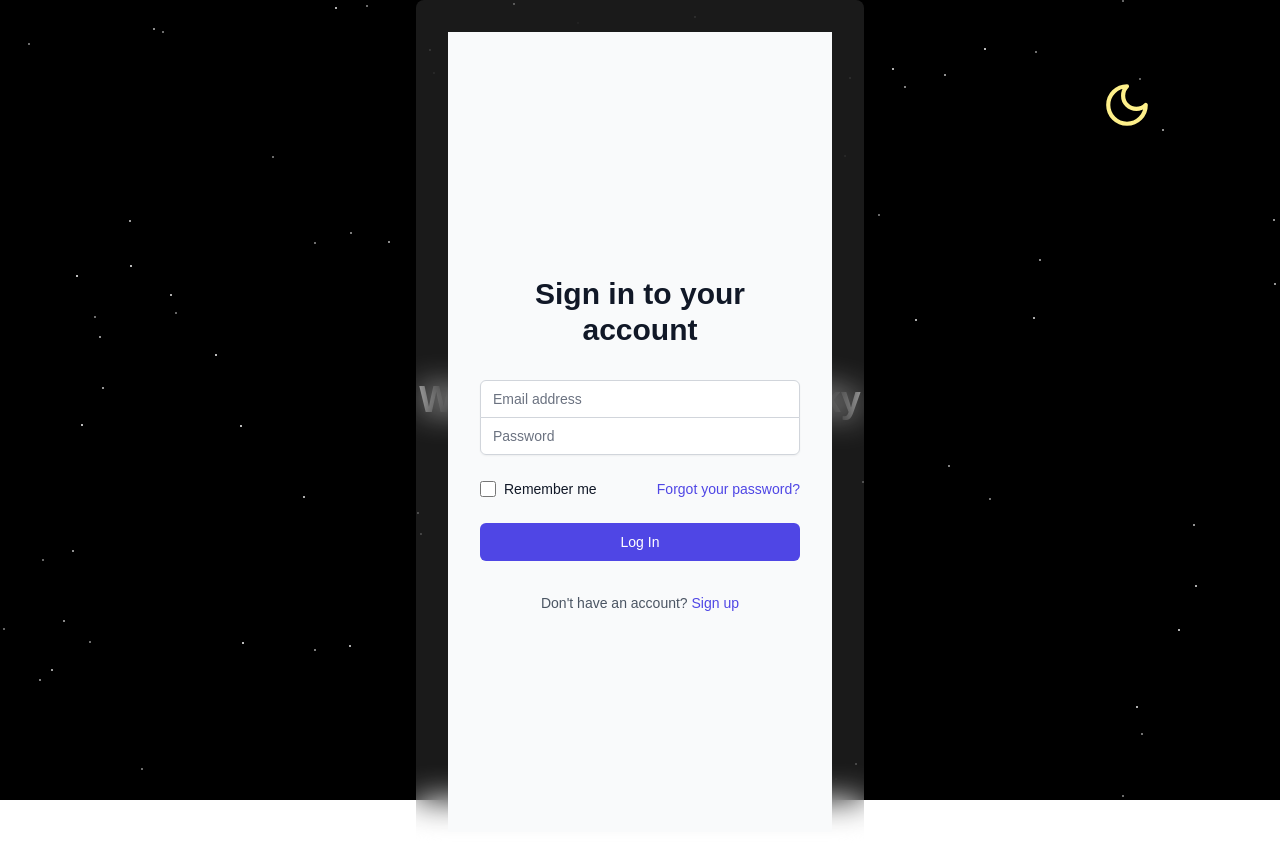
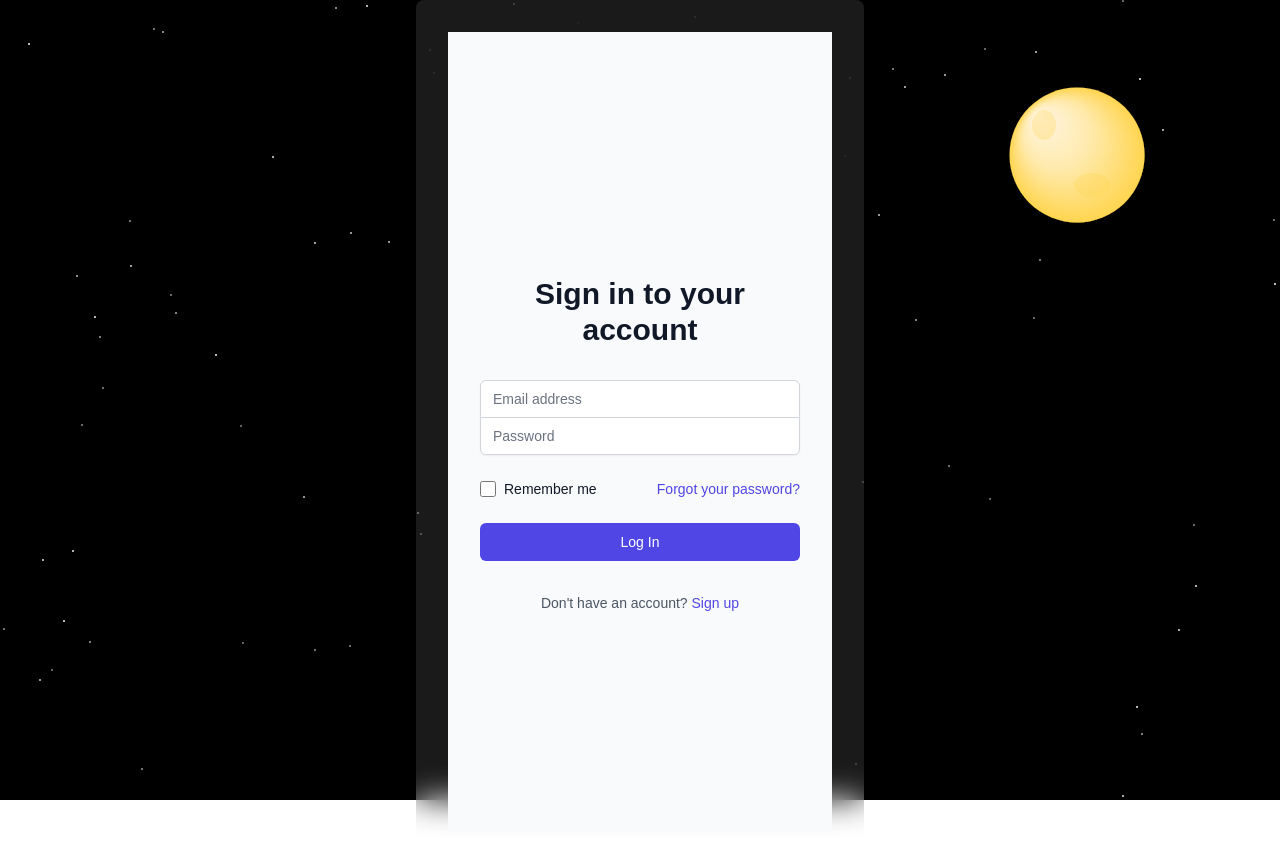
Before and after one commit to AlexIrungu/krystalz, a React (Create React App) app: page / in a window 1280 px wide. Built offline with nearby package versions, Linux system fonts and the light colour scheme; no server answers.

Commit message:
updated nightskytheme

```diff
--- a/src/App.js
+++ b/src/App.js
@@ -19,7 +19,7 @@ import DashboardPopup from './components/DashboardPopup';
 import AstronomyComponent from './components/AstronomyComponent';
 import AstronomyButtons from './components/AstronomyButtons';
 import NightSkyTheme from './NightSkyTheme';
-import NewsLetter from './components/NewsLetter';
+
 
 function App() {
   const [showAstronomy, setShowAstronomy] = useState(false);
@@ -141,7 +141,7 @@ function App() {
           onClose={() => setShowAstronomy(false)}
         />
       )}
-      <NewsLetter />
+
         <About />
         <Services />
         <Shop />
--- a/src/NightSkyTheme.js
+++ b/src/NightSkyTheme.js
@@ -1,5 +1,4 @@
 import React, { useEffect, useState } from 'react';
-import { Moon } from 'lucide-react';
 
 const Star = ({ x, y }) => (
   <div
@@ -14,8 +13,36 @@ const Star = ({ x, y }) => (
   />
 );
 
+const RealisticMoon = ({ style }) => (
+  <svg
+    viewBox="0 0 100 100"
+    className="fixed transition-all duration-300 ease-out"
+    style={style}
+  >
+    <defs>
+      <radialGradient id="moonGradient" cx="50%" cy="50%" r="50%" fx="20%" fy="20%">
+        <stop offset="0%" stopColor="#fff6e6" />
+        <stop offset="50%" stopColor="#ffeaad" />
+        <stop offset="100%" stopColor="#ffd54f" />
+      </radialGradient>
+      <filter id="moonShadow">
+        <feGaussianBlur in="SourceAlpha" stdDeviation="2" result="blur" />
+        <feOffset in="blur" dx="2" dy="2" result="offsetBlur" />
+        <feMerge>
+          <feMergeNode in="offsetBlur" />
+          <feMergeNode in="SourceGraphic" />
+        </feMerge>
+      </filter>
+    </defs>
+    <circle cx="50" cy="50" r="45" fill="url(#moonGradient)" filter="url(#moonShadow)" />
+    <ellipse cx="28" cy="30" rx="8" ry="10" fill="#ffd54f" opacity="0.3" />
+    <ellipse cx="60" cy="70" rx="12" ry="8" fill="#ffd54f" opacity="0.3" />
+  </svg>
+);
+
 const NightSkyTheme = () => {
   const [stars, setStars] = useState([]);
+  const [scrollPosition, setScrollPosition] = useState(0);
 
   useEffect(() => {
     const generateStars = () => {
@@ -29,26 +56,36 @@ const NightSkyTheme = () => {
       }
       setStars(newStars);
     };
+    generateStars();
 
-    generateStars();
+    const handleScroll = () => {
+      const position = window.pageYOffset;
+      setScrollPosition(position);
+    };
+
+    window.addEventListener('scroll', handleScroll, { passive: true });
+
+    return () => {
+      window.removeEventListener('scroll', handleScroll);
+    };
   }, []);
 
+  const moonPosition = {
+    top: `${10 + (scrollPosition / 20)}%`,
+    right: `${10 - (scrollPosition / 40)}%`,
+    width: '150px',
+    height: '150px',
+    transform: `rotate(${scrollPosition / 10}deg)`,
+  };
+
   return (
-    <div className="relative w-full h-screen bg-black overflow-hidden">
+    <div className="relative w-full min-h-screen bg-black overflow-hidden">
       {stars.map((star) => (
         <Star key={star.id} x={star.x} y={star.y} />
       ))}
-      <Moon
-        className="absolute text-yellow-200"
-        style={{
-          top: '10%',
-          right: '10%',
-          width: '50px',
-          height: '50px',
-        }}
-      />
-      <div className="absolute inset-0 flex items-center justify-center">
-        <h1 className="text-4xl text-white font-bold">Welcome to the Night Sky</h1>
+      <RealisticMoon style={moonPosition} />
+      <div className="absolute inset-0 pointer-events-none">
+        <div className="h-[300vh]" /> {/* Placeholder content for scrolling */}
       </div>
       <style jsx>{`
         @keyframes twinkle {
--- a/src/components/About.js
+++ b/src/components/About.js
@@ -3,7 +3,7 @@ import { FaGem, FaUserFriends, FaAward } from 'react-icons/fa';
 import about from './images/joanna-kosinska-K_OzFXOcQX8-unsplash.jpg'
 
 const FeatureCard = ({ icon: Icon, title, description }) => (
-  <div className="bg-white p-6 rounded-lg shadow-md hover:shadow-xl transition-shadow duration-300">
+  <div className="bg-gray p-6 rounded-lg shadow-md hover:shadow-xl transition-shadow duration-300">
     <Icon className="text-4xl text-purple-600 mb-4" />
     <h3 className="text-xl font-bold mb-2">{title}</h3>
     <p className="text-gray-600">{description}</p>
@@ -30,7 +30,7 @@ const About = () => {
   ];
 
   return (
-    <div id='about' className="max-w-7xl mx-auto px-4 py-16 sm:px-6 lg:px-8">
+    <div id='about' className="bg-black text-white max-w-7xl mx-auto px-4 py-16 sm:px-6 lg:px-8">
       <div className="text-center mb-16">
         <h1 className="text-4xl font-extrabold text-gray-900 sm:text-5xl md:text-6xl">
           About <span className="text-purple-600">Krystalz</span>
--- a/src/components/Footer.js
+++ b/src/components/Footer.js
@@ -1,17 +1,14 @@
 import React from 'react';
 import { FaFacebook, FaTwitter, FaInstagram, FaPinterest } from 'react-icons/fa';
 import { Link } from 'react-scroll'
+import NewsLetter from './NewsLetter';
 
 const Footer = () => {
   return (
     <footer className="bg-gray-800 text-white theme-dark">
       <div className="container mx-auto py-8 px-4">
         <div className="flex flex-wrap justify-between">
-          {/* About Section
-          <div className="w-full md:w-1/4 mb-6 md:mb-0">
-            <h3 className="text-xl font-semibold mb-2">About Krystalz</h3>
-            <p className="text-gray-400">Discover the healing power of crystals and transform your life with our carefully curated collection.</p>
-          </div> */}
+          <NewsLetter />
 
  {/* Quick Links */}
  <div className="w-full md:w-1/4 mb-6 md:mb-0">
--- a/src/components/Home.js
+++ b/src/components/Home.js
@@ -1,27 +1,27 @@
 import React, { useState, useEffect } from 'react';
 import { Link } from 'react-scroll';
 // import { FaArrowLeft, FaArrowRight } from 'react-icons/fa';
-import kry from './images/kry.jpg'
-import kry2 from './images/kry2.jpg'
+// import kry from './images/kry.jpg'
+// import kry2 from './images/kry2.jpg'
 // import MapAsteroids from './MapAsteroids';
 
 // import kry3 from './images/kry3.jpeg'
 
 const Home = () => {
-  const [currentIndex, setCurrentIndex] = useState(0);
-  const images = [
-    kry,
-    kry2,
-    // kry3,
-  ];
+  // const [currentIndex, setCurrentIndex] = useState(0);
+  // const images = [
+  //   kry,
+  //   kry2,
+  //   // kry3,
+  // ];
 
-  useEffect(() => {
-    const interval = setInterval(() => {
-      setCurrentIndex((prevIndex) => (prevIndex + 1) % images.length);
-    }, 5000);
+  // useEffect(() => {
+  //   const interval = setInterval(() => {
+  //     setCurrentIndex((prevIndex) => (prevIndex + 1) % images.length);
+  //   }, 5000);
 
-    return () => clearInterval(interval);
-  }, [images.length]);
+  //   return () => clearInterval(interval);
+  // }, [images.length]);
 
   // const handlePrevClick = () => {
   //   setCurrentIndex((prevIndex) => (prevIndex - 1 + images.length) % images.length);
@@ -38,12 +38,12 @@ const Home = () => {
       </div> */}
     <section
       id="/"
-      className="relative h-screen bg-black text-white"
-      style={{
-        backgroundImage: `url(${images[currentIndex]})`,
-        backgroundSize: 'cover',
-        backgroundPosition: 'center',
-      }}
+      className="relative h-screen text-white"
+      // style={{
+      //   backgroundImage: `url(${images[currentIndex]})`,
+      //   backgroundSize: 'cover',
+      //   backgroundPosition: 'center',
+      // }}
     >
       <div className="absolute inset-0 bg-black bg-opacity-50 flex flex-col justify-center items-center">
         <h2 className="text-3xl font-semibold mb-4">Welcome to Our Krystal Sanctuary</h2>
@@ -79,7 +79,7 @@ const Home = () => {
 
     </section>
     <div className="flex flex-col md:flex-row gap-8 my-8">
-      <section className="select-your-crystal flex-1 p-8 bg-white rounded-lg shadow-lg hover:shadow-xl transition-shadow duration-300">
+      <section className="select-your-crystal flex-1 p-8  rounded-lg shadow-lg hover:shadow-xl transition-shadow duration-300">
         <h2 className="text-2xl font-bold text-black-700 mb-4">How to Select Your Crystal</h2>
         <p className="text-gray-700 leading-relaxed">
           First things first: Identify what you feel you're missing before looking into what the stones can provide you.
--- a/src/components/Services.js
+++ b/src/components/Services.js
@@ -31,7 +31,7 @@ const ServiceCard = ({ icon, title, description }) => {
   return (
     <div id='services'
       ref={cardRef}
-      className="bg-white p-6 rounded-lg shadow-lg hover:shadow-xl transition-all duration-300 ease-in-out opacity-0 translate-y-4"
+      className="bg-gray p-6 rounded-lg shadow-lg hover:shadow-xl transition-all duration-300 ease-in-out opacity-0 translate-y-4"
     >
       <div className="text-4xl text-black-600 mb-4">{icon}</div>
       <h3 className="text-xl font-semibold mb-2">{title}</h3>
@@ -104,7 +104,7 @@ const Services = () => {
     <section
       ref={sectionRef}
       id="services"
-      className="py-20 bg-gray-100 opacity-0 translate-y-4 transition-all duration-300 ease-in-out"
+      className="py-20 bg-black text-white opacity-0 translate-y-4 transition-all duration-300 ease-in-out"
     >
       <div className="container mx-auto px-4">
         <h2
```
